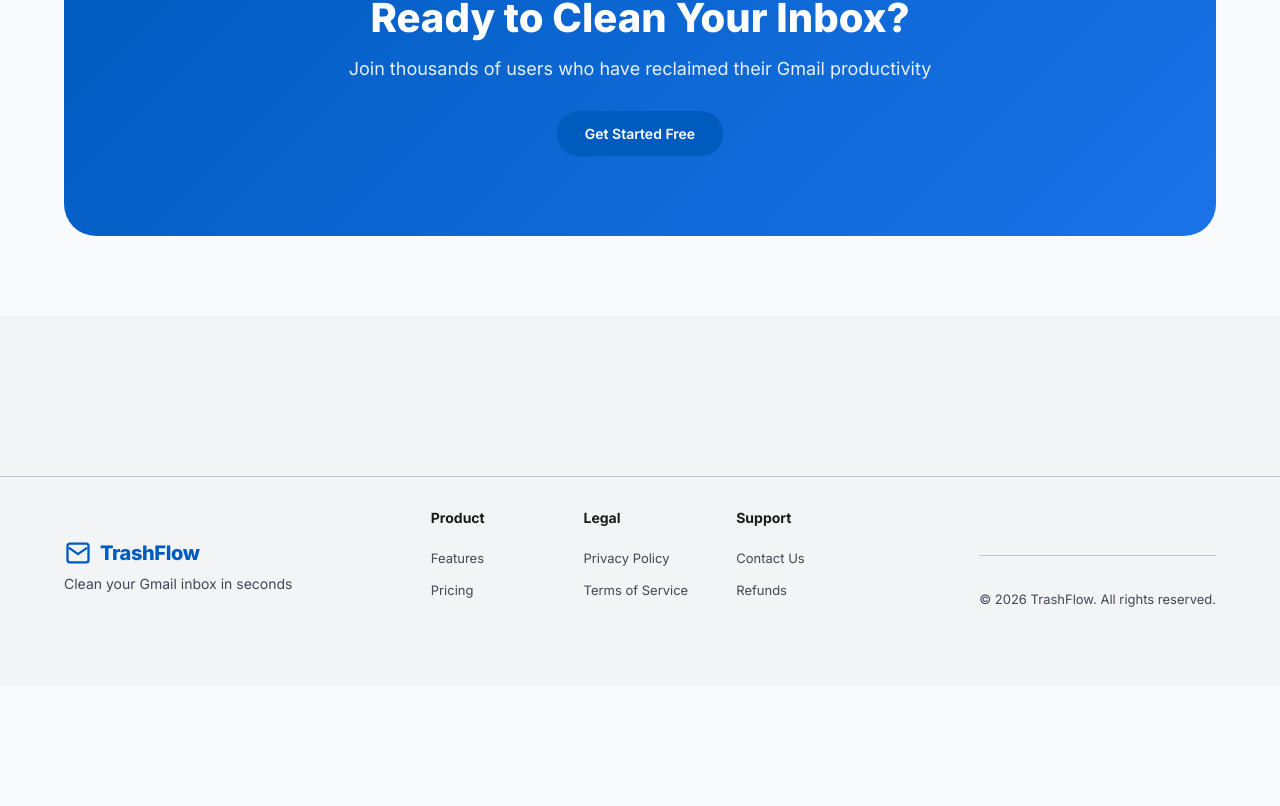
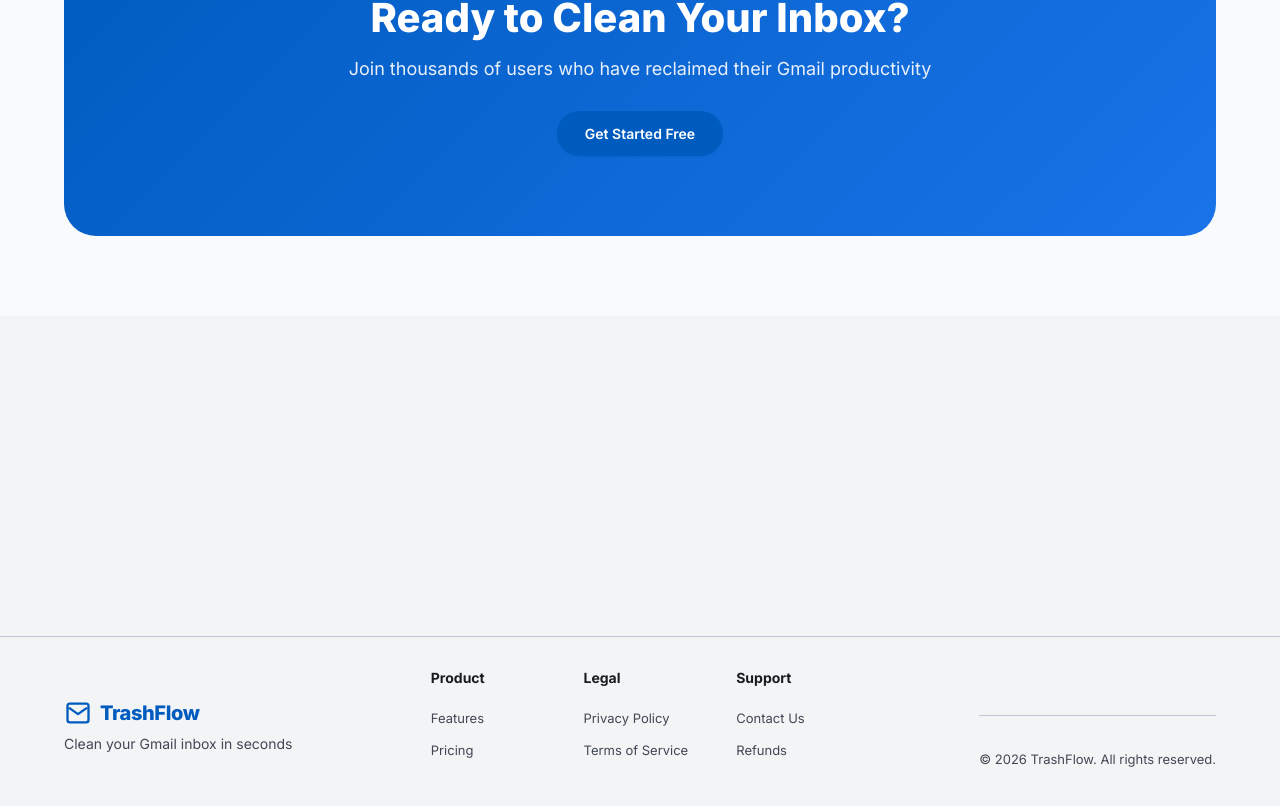
Before and after one commit to maheshbvv/trash-flow, a Next.js app: page / in a window 1280 px wide. Shown: the part 2937-3743 px from the top of the page. Before the commit the page ends 3623 px from the top, so only its background shows below. Built offline with nearby package versions, Linux system fonts and the light colour scheme; no server answers.

Commit message:
Fix Kit form positioning - load via useEffect in page

```diff
--- a/src/app/layout.tsx
+++ b/src/app/layout.tsx
@@ -40,7 +40,6 @@ export default function RootLayout({
         <link rel="preconnect" href="https://fonts.googleapis.com" />
         <link rel="preconnect" href="https://fonts.gstatic.com" crossOrigin="anonymous" />
         <link href="https://fonts.googleapis.com/css2?family=Material+Symbols+Outlined:wght,FILL@100..700,0..1&display=swap" rel="stylesheet" />
-        <script async data-uid="7aa23f5a1a" src="https://pendura.kit.com/7aa23f5a1a/index.js"></script>
       </head>
       <body className={inter.className}>
         <Providers>{children}</Providers>
--- a/src/app/page.module.css
+++ b/src/app/page.module.css
@@ -418,15 +418,9 @@
   justify-content: center;
 }
 
-.newsletterKit {
+.newsletterForm {
   width: 100%;
   max-width: 500px;
-}
-
-.newsletterKit > div {
-  width: 100% !important;
-  max-width: 500px !important;
-  margin: 0 auto !important;
 }
 
 /* Footer */
--- a/src/app/page.tsx
+++ b/src/app/page.tsx
@@ -364,8 +364,8 @@ export default function Landing() {
         <section className={styles.newsletter}>
           <div className="container">
             <AnimatedSection>
-              <div className={styles.newsletterKit}>
-                <div className="formkit-inline-form" data-uid="7aa23f5a1a"></div>
+              <div className={styles.newsletter}>
+                <div className={styles.newsletterForm} data-uid="7aa23f5a1a"></div>
               </div>
             </AnimatedSection>
           </div>
```
